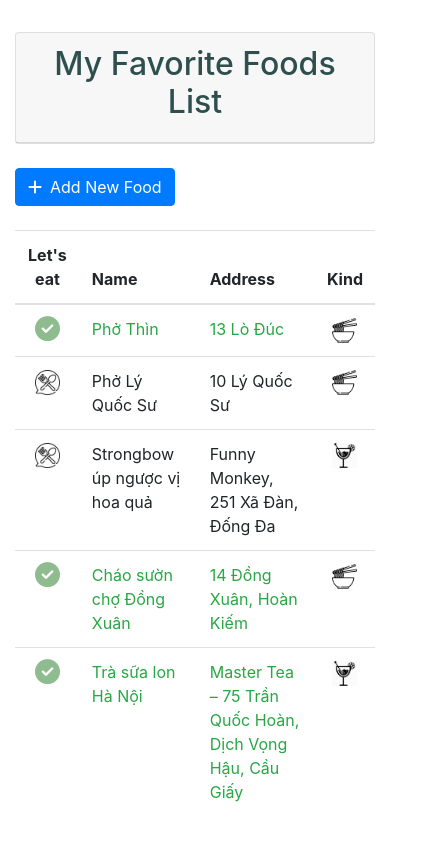
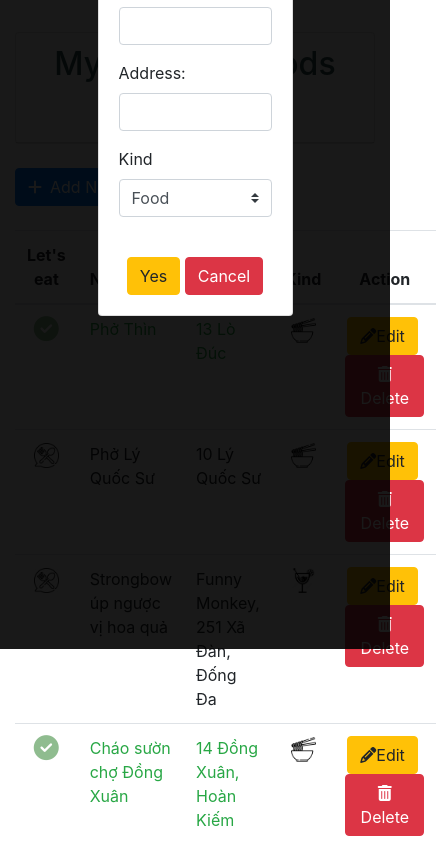
Before and after one commit to NguyetHMM/itss_nihongo_project_react, a React (Create React App) app: page / in a window 390 px wide. Shown: the top 844 px of the page, 436 px wide, since content can reach past the window. Built offline with nearby package versions, Linux system fonts and the light colour scheme.

Commit message:
fix_bug_add_edit_component

```diff
--- a/src/components/AddEditFood.js
+++ b/src/components/AddEditFood.js
@@ -6,7 +6,12 @@ const AddComponet = (props) => {
   const { editData, addNewFood, editFood, onCloseForm } = props;
   const onSubmit = (data, event) => {
     if (editData?.key) {
-      const dataFoodEdit = { ...editData, ...data };
+      const dataFoodEdit = {
+        ...editData,
+        name: data.name ? data.name : editData.name,
+        address: data.address ? data.address : editData.address,
+        kind: data.kind,
+      };
       editFood(dataFoodEdit);
     } else {
       data.key = getKey();
@@ -50,7 +55,7 @@ const AddComponet = (props) => {
             />
           </div>
           <Form.Group controlId="exampleForm.SelectCustomSizeSm">
-            <Form.Label>Custom select Small</Form.Label>
+            <Form.Label>Kind</Form.Label>
             <Form.Control
               as="select"
               size="md"
@@ -58,7 +63,9 @@ const AddComponet = (props) => {
               custom
               {...register("kind")}>
               <option value="food">Food</option>
-              <option value="drink">Drink</option>
+              <option value="drink" selected={editData.kind === "drink"}>
+                Drink
+              </option>
             </Form.Control>
           </Form.Group>
           <br />
--- a/src/components/Food.js
+++ b/src/components/Food.js
@@ -1,5 +1,5 @@
 import { Image } from "react-bootstrap";
-function Food({ item, onCheck }) {
+function Food({ item, onCheck, onEdit, onDelete }) {
   const handleChange = () => {
     onCheck(item);
   };
@@ -28,6 +28,15 @@ function Food({ item, onCheck }) {
           <Image style={{ height: "25px" }} src="/food.png" />
         )}
       </td>
+      <td className="text-center">
+        <button type="button" className="btn btn-warning" onClick={onEdit}>
+          <span className="fa fa-pencil"></span>Edit
+        </button>
+        &nbsp;
+        <button type="button" className="btn btn-danger" onClick={onDelete}>
+          <span className="fa fa-trash"></span>Delete
+        </button>
+      </td>
     </tr>
   );
 }
--- a/src/components/FoodList.js
+++ b/src/components/FoodList.js
@@ -3,6 +3,7 @@ import { Row, Table } from "react-bootstrap";
 import { getKey } from "../lib/util";
 import AddComponet from "./AddEditFood";
 import Food from "./Food";
+import "./FoodList.styles.css";
 
 function FoodList() {
   const [items, putItems] = React.useState([
@@ -42,7 +43,6 @@ function FoodList() {
       done: true,
     },
   ]);
-  const [isForm, setIsForm] = React.useState(false);
   const [editFoodData, setEditFoodData] = React.useState({});
   const handleCheck = (checked) => {
     const newItems = items.map((item) => {
@@ -56,34 +56,40 @@ function FoodList() {
 
   const addNewFood = (data) => {
     putItems([...items, data]);
+    hiddenModel();
   };
 
   const editFood = (data) => {
     putItems(() => items.map((item) => (item.key === data.key ? data : item)));
     setEditFoodData({});
+    hiddenModel();
   };
 
+  const showModal = () => {
+    const modal = document.getElementById("myModal");
+    modal.style.marginTop = "0";
+  };
+
+  const hiddenModel = () => {
+    const modal = document.getElementById("myModal");
+    modal.style.marginTop = "-50%";
+  };
+
+  const deleteFood = (food) => {
+    const index = items.findIndex((item) => item.key === food.key);
+    if (index > -1) {
+      items.splice(index, 1);
+      putItems([...items]);
+    }
+  };
   return (
+    <>
       <Row>
-      <div
-        className={isForm ? "col-xs-4 col-sm-4 col-md-4 col-lg-4" : "d-none"}>
-        <AddComponet
-          addNewFood={addNewFood}
-          editFood={editFood}
-          editData={editFoodData}
-          onCloseForm={() => setIsForm(false)}
-        />
-      </div>
-      <div
-        className={
-          isForm
-            ? "col-xs-8 col-sm-8 col-md-8 col-lg-8"
-            : "col-xs-12 col-sm-12 col-md-12 col-lg-12"
-        }>
+        <div className="col-xs-12 col-sm-12 col-md-12 col-lg-12">
           <button
             type="button"
             className="btn btn-primary mb-10"
-          onClick={() => setIsForm(!isForm)}>
+            onClick={showModal}>
             <span className="fa fa-plus mr-2"></span>Add New Food
           </button>
           <br />
@@ -91,10 +97,11 @@ function FoodList() {
           <Table>
             <thead>
               <tr>
-              <th style={{ textAlign: "center" }}>Let's eat</th>
-              <th>Name</th>
-              <th>Address</th>
-              <th style={{ textAlign: "center" }}>Kind</th>
+                <th style={{ textAlign: "center", width: "5%" }}>Let's eat</th>
+                <th style={{ width: "20%" }}>Name</th>
+                <th style={{ width: "50%" }}>Address</th>
+                <th style={{ textAlign: "center", width: "5%" }}>Kind</th>
+                <th style={{ textAlign: "center", width: "20%" }}>Action</th>
               </tr>
             </thead>
             <tbody>
@@ -103,17 +110,33 @@ function FoodList() {
                   key={item.key}
                   item={item}
                   onCheck={handleCheck}
-                // bạn nào viết cái nút edit bắt thì hàm bắt sự kiện click là hàm này nhé
                   onEdit={() => {
-                  setIsForm(true);
+                    showModal();
                     setEditFoodData(item);
                   }}
+                  onDelete={() => deleteFood(item)}
                 />
               ))}
             </tbody>
           </Table>
         </div>
       </Row>
+      <div id="myModal" className="modalFood">
+        <span className="close" id="close" onClick={hiddenModel}>
+          &times;
+        </span>
+        <div className="content-modal-box">
+          <div className="content" id="modal-content">
+            <AddComponet
+              addNewFood={addNewFood}
+              editFood={editFood}
+              editData={editFoodData}
+              onCloseForm={hiddenModel}
+            />
+          </div>
+        </div>
+      </div>
+    </>
   );
 }
 export default FoodList;
--- /dev/null
+++ b/src/components/FoodList.styles.css
@@ -0,0 +1,51 @@
+/* The Close Button */
+.close {
+  position: absolute;
+  top: 15px;
+  right: 35px;
+  color: #f1f1f1;
+  font-size: 40px;
+  font-weight: bold;
+  transition: 0.3s;
+}
+.dowloadImage {
+  position: absolute;
+  top: 23px;
+  right: 70px;
+  color: #f1f1f1;
+  font-size: 35px;
+  font-weight: bold;
+  transition: 0.3s;
+  cursor: pointer;
+}
+.close:hover,
+.dowloadImage:hover,
+.close:focus,
+.dowloadImage:focus {
+  color: #bbb;
+  text-decoration: none;
+  cursor: pointer;
+}
+.modalFood {
+  display: block; /* block by default */
+  position: fixed; /* Stay in place */
+  z-index: 1; /* Sit on top */
+  padding-top: 100px; /* Location of the box */
+  left: 0;
+  top: 0;
+  width: 100%; /* Full width */
+  height: 100%; /* Full height */
+  overflow: auto; /* Enable scroll if needed */
+  background-color: rgb(0, 0, 0); /* Fallback color */
+  background-color: rgba(0, 0, 0, 0.9); /* Black w/ opacity */
+  margin-top: -50%;
+  transition: margin-top 1s;
+}
+.content-modal-box {
+  display: flex;
+  justify-content: center;
+  align-items: center;
+}
+.content {
+  width: 50%;
+}
```
Lines whose indentation alone changed are shown as unchanged.
